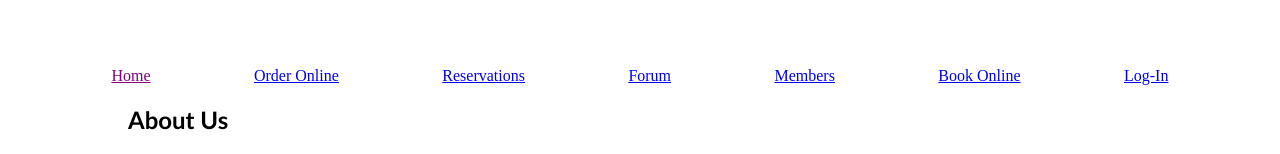
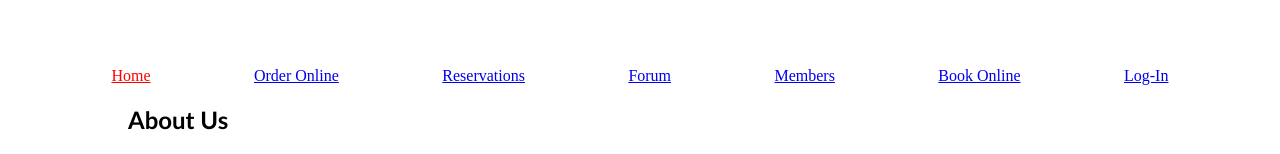
Before and after one commit to TheRealBattles12/reactWaka, a React (Vite) app: page / in a window 1280 px wide. In both pictures the pointer is over the link "Home". Shown: the part 441-595 px from the top of the page. Built offline with nearby package versions, Linux system fonts and the light colour scheme.

Commit message:
Adding Color Change to the Navigation Bar

```diff
--- a/src/comps/Header/Header.css
+++ b/src/comps/Header/Header.css
@@ -1,6 +1,6 @@
 .center a:hover {
     background-color: rgb(255, 255, 255);
-    color:purple;
+    color:red
 }
 .center{
     display: flex;
```
